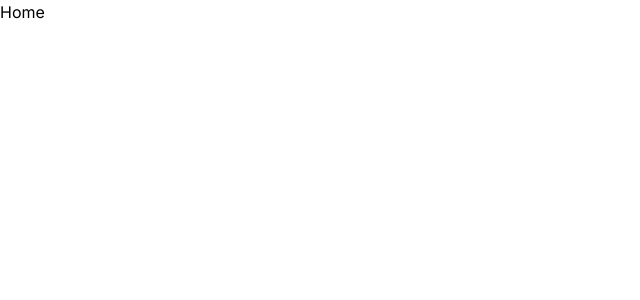
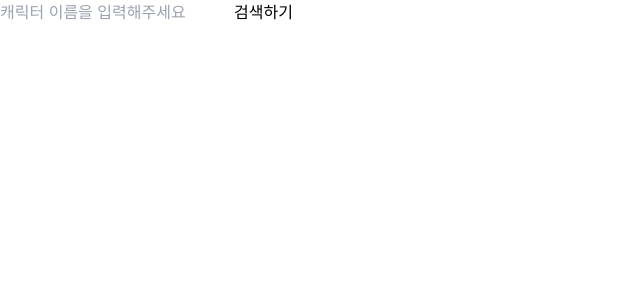
Before and after one commit to DecidedCard/MapleApi, a Next.js app: page / in a window 1280 px wide. Shown: the top 300 px of the page, without its empty margins (0-640 px from the left). Built offline with nearby package versions, Linux system fonts and the light colour scheme.

Commit message:
[feat] home page inputform 작성

```diff
--- a/src/app/page.tsx
+++ b/src/app/page.tsx
@@ -1,5 +1,6 @@
+import Input from "@/components/HomeComponents/Input";
 import Image from "next/image";
 
 export default function Home() {
-  return <div>Home</div>;
+  return <Input />;
 }
--- /dev/null
+++ b/src/components/HomeComponents/Input.tsx
@@ -0,0 +1,21 @@
+"use client";
+
+import useInput from "@/hook/useInput";
+import React from "react";
+
+const Input = () => {
+  const [characterName, onChangeCharacterNameHandler] = useInput();
+
+  return (
+    <form>
+      <input
+        placeholder="캐릭터 이름을 입력해주세요"
+        value={characterName}
+        onChange={onChangeCharacterNameHandler}
+      />
+      <button>검색하기</button>
+    </form>
+  );
+};
+
+export default Input;
--- /dev/null
+++ b/src/hook/useInput.ts
@@ -0,0 +1,13 @@
+import { ChangeEvent, useState } from "react";
+
+const useInput = () => {
+  const [value, setValue] = useState("");
+
+  const onChangeHandler = (e: ChangeEvent<HTMLInputElement>) => {
+    setValue(e.target.value);
+  };
+
+  return [value, onChangeHandler, setValue] as const;
+};
+
+export default useInput;
```
